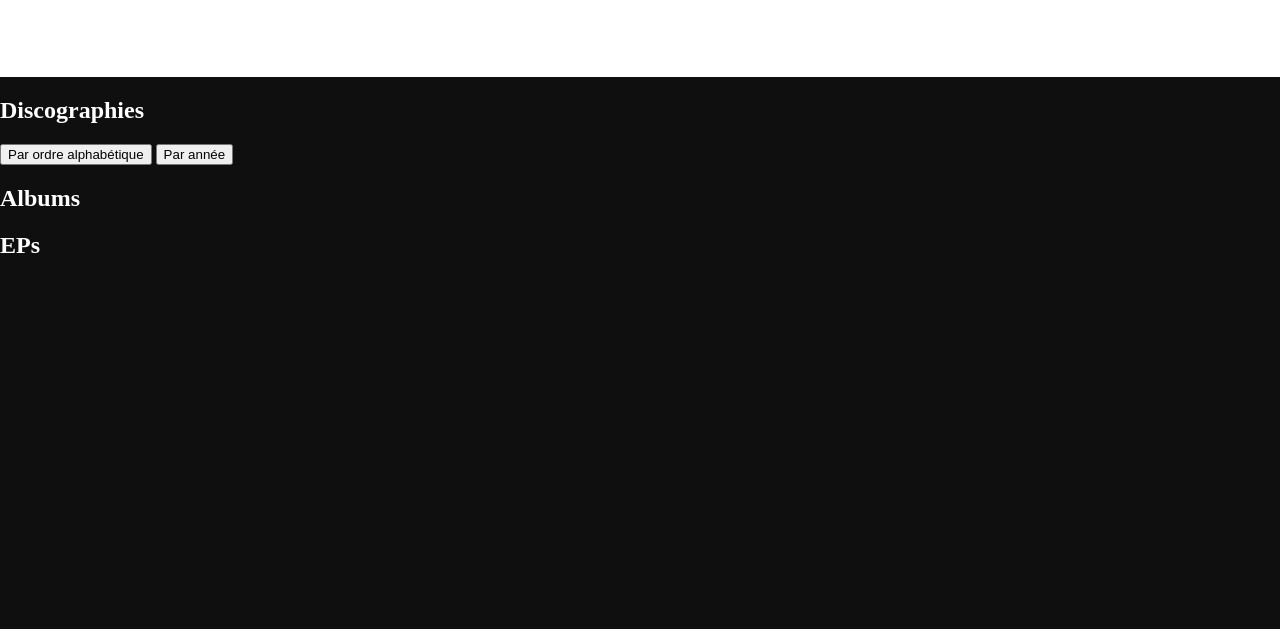
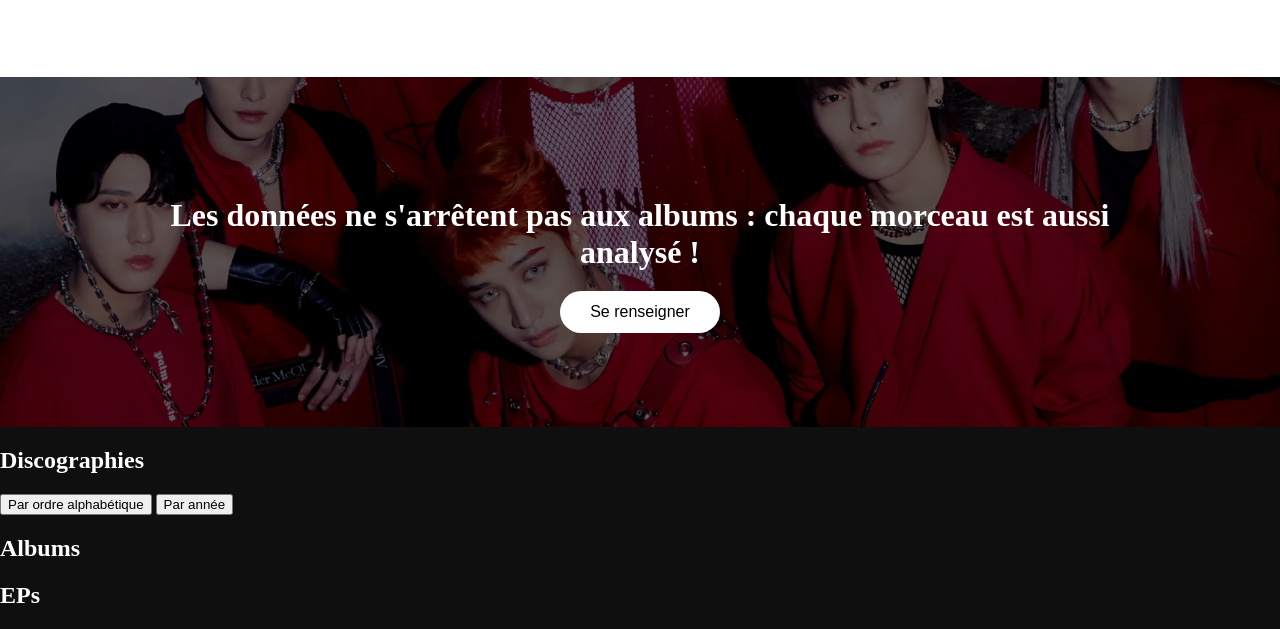
Before and after one commit to MMI-projets/Staytistics, a plain HTML site: page index.html in a window 1280 px wide. Shown: the part 2133-2762 px from the top of the page. Before the commit the page ends 2412 px from the top, so only its background shows below. Drawn offline with Linux system fonts and the light colour scheme; a web font is replaced by a local one.

Commit message:
ajout de certain élément

```diff
--- a/index.html
+++ b/index.html
@@ -53,6 +53,16 @@
         </div>
     </div>
 
+    <div class="banniere">
+        <img src="images/image-3.webp" alt="Image des membres du groupe">
+        <div class="banniere-content">
+            <h2>Les données ne s'arrêtent pas aux albums : chaque morceau est aussi analysé !</h2>
+            <button>Se renseigner</button>
+        </div>
+    </div>
+
+
+
 
     <div class="discographie">
 
--- a/style.css
+++ b/style.css
@@ -184,14 +184,61 @@ header p {
     margin-bottom: 20px;
 }
 
-.discographie {
+.banniere {
+    position: relative;
+    width: 100%;
+    height: 350px; /* Ajuste la hauteur ici */
+    overflow: hidden;
+    display: flex;
+    align-items: center;
+    justify-content: center;
+    color: #fff;
+}
 
-    backgroun
+.banniere img {
+    width: 100%;
+    height: 100%;
+    object-fit: cover;
+    object-position: center;
+    filter: brightness(40%); /* effet foncé uniforme */
+    position: absolute;
+    top: 0;
+    left: 0;
+    z-index: 0;
+}
 
+/* Contenu de la bannière (texte + bouton) */
+.banniere-content {
+    position: relative;
+    z-index: 1;
+    text-align: center;
+    max-width: 80%;
+}
 
+.banniere-content h2 {
+    font-size: 2rem;
+    font-family : 'Space Grotesk' sans-serif;
+    font-weight: 600;
+    margin-bottom: 20px;
+}
 
+/* Bouton stylé */
+.banniere-content button {
+    background: white;
+    color: black;
+    border: none;
+    border-radius: 40px;
+    padding: 12px 30px;
+    font-size: 1rem;
+    font-weight: 500;
+    cursor: pointer;
+    display: inline-flex;
+    align-items: center;
+    gap: 10px;
+    transition: all 0.3s ease;
+}
 
-
-
-
+.banniere-content button:hover {
+    background: #ddd;
+    transform: scale(1.05);
 }
```
Also changed, not shown: images/image-3.webp (added).
